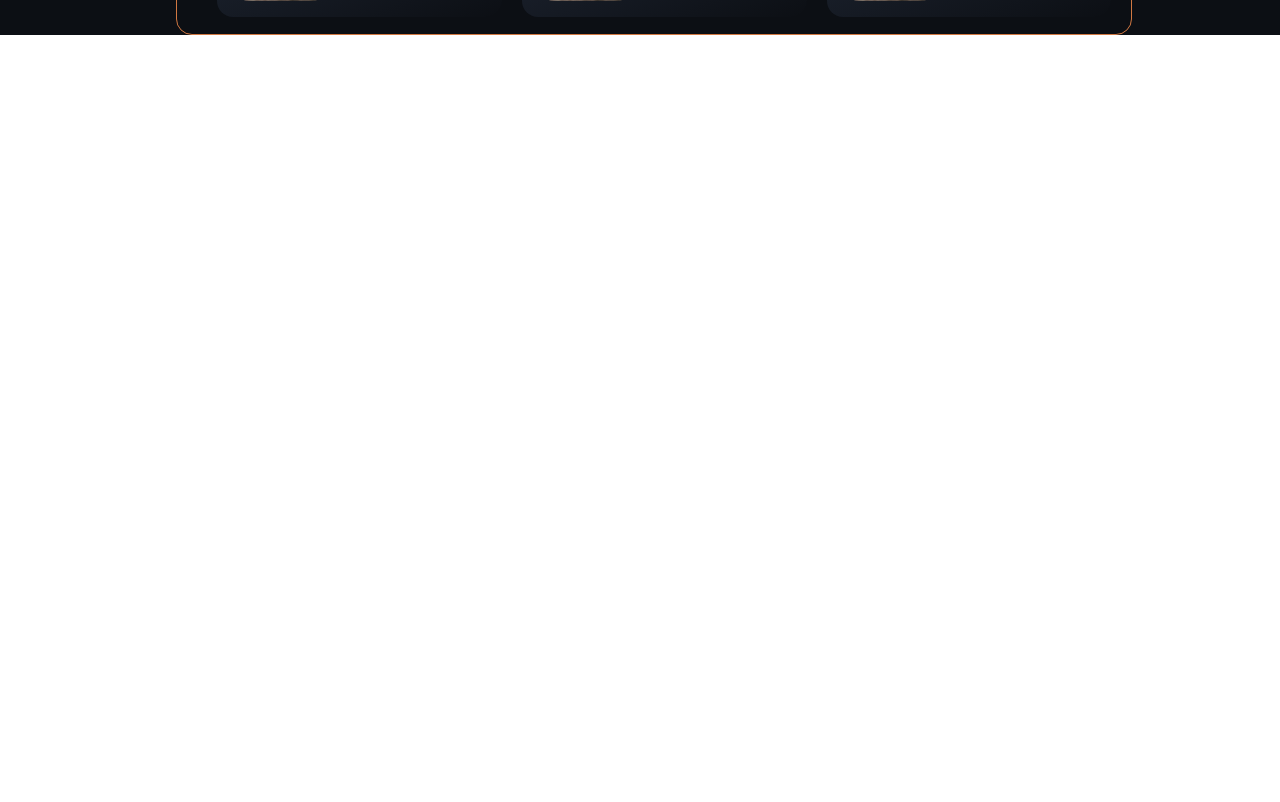
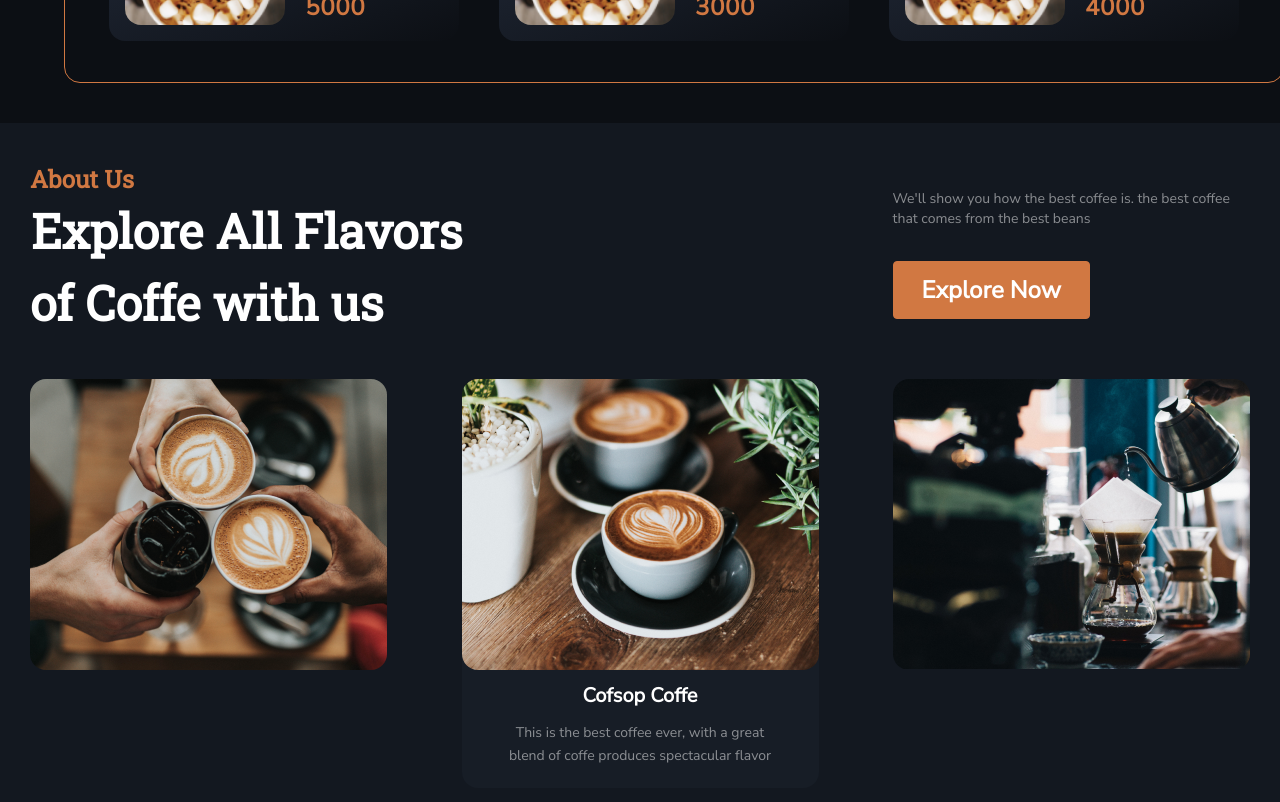
Before and after one commit to TaufikAkbar7/coffeShop, a Vue app in the folder client/: page / in a window 1280 px wide. Shown: the part 1000-1802 px from the top of the page. Before the commit the page ends 1037 px from the top, so only its background shows below. Built offline with nearby package versions, Linux system fonts and the light colour scheme.

Commit message:
create and styling component about

```diff
--- /dev/null
+++ b/client/src/components/molecules/About.vue
@@ -0,0 +1,77 @@
+<template>
+  <Wrapper
+    className="min-h-screen flex flex-col justify-start items-center bg-fourColor"
+  >
+    <div class="w-1220px">
+      <div class="flex flex-wrap justify-between">
+        <div class="flex flex-col justify-center items-start font-roboto">
+          <Title
+            class="text-thirdColor font-semibold mt-10 text-2xl"
+            title="About Us"
+          />
+          <h1 class="font-bold text-5xl text-secondaryColor leading-normal">
+            Explore All Flavors <br /><span class="mr-20"
+              >of Coffe with us</span
+            >
+          </h1>
+        </div>
+        <div class="flex flex-col justify-end items-start p-5">
+          <p
+            v-for="item in items"
+            :key="item.name"
+            class="text-secondayColor50 text-sm"
+          >
+            {{ item.name }}
+          </p>
+          <Button
+            name="Explore Now"
+            className="mt-8 bg-thirdColor hover:bg-transparent text-white hover:border-thirdColor border-thirdColor border font-bold py-3 px-7 rounded text-2xl"
+          />
+        </div>
+      </div>
+      <div class="flex flex-row items-start justify-between mt-10">
+        <img
+          class="rounded-2xl object-cover"
+          src="../../assets/article/index-about-us-1.png"
+          alt="img about"
+        />
+        <div class="flex flex-col justify-start items-center rounded-2xl pb-5 bg-fiveColor">
+          <img
+          class="rounded-2xl object-cover"
+          src="../../assets/article/index-about-us-2.png"
+          alt="img about"
+        />
+        <h1 class="text-secondaryColor text-xl font-semibold p-3">Cofsop Coffe</h1>
+        <p class="text-secondayColor50 text-sm leading-relaxed">This is the best coffee ever, with a great<br/> blend of coffe produces spectacular flavor</p>
+        </div>
+        <img
+          class="rounded-2xl object-cover"
+          src="../../assets/article/index-about-us-3.png"
+          alt="img about"
+        />
+      </div>
+    </div>
+  </Wrapper>
+</template>
+
+<script>
+import { Wrapper, Title, Button } from '../atoms';
+
+export default {
+  name: 'About',
+  components: {
+    Wrapper,
+    Title,
+    Button,
+  },
+  data: () => ({
+    items: [
+      { name: "We'll show you how the best coffee is. the best coffee" },
+      { name: 'that comes from the best beans' },
+    ],
+  }),
+};
+</script>
+
+<style>
+</style>
--- a/client/src/components/molecules/Popular.vue
+++ b/client/src/components/molecules/Popular.vue
@@ -1,22 +1,22 @@
 <template>
-  <Wrapper className="h-60 flex flex-col justify-center items-center mt-52 ml-44 z-20 border border-thirdColor
+  <Wrapper className="h-72 w-1220px flex flex-col justify-center items-center mt-52 mb-10 ml-16 z-20 border border-thirdColor
         rounded-2xl">
     <div
       class="
-        container
+        container mx-auto
         flex flex-col
         justify-center
         items-center
       "
     >
-      <Title className="text-4xl mt-5 text-secondaryColor font-bold" title="Popular Now" />
+      <Title className="text-4xl mt-5 text-secondaryColor font-bold font-roboto" title="Popular Now" />
       <div class="flex flex-row justify-center items-center p-5">
         <div
           v-for="item in items"
           :key="item.name"
-          class="bg-primaryColor60 rounded-2xl h-36 flex flex-row p-4 ml-5 linear"
+          class="bg-primaryColor60 w-full rounded-2xl h-36 flex flex-row p-4 mx-5 linear"
         >
-          <img class="rounded-2xl h-28  object-cover" src="../../assets/article/category-3.png" alt="item" />
+          <img class="rounded-2xl h-28 w-40 object-cover" src="../../assets/article/category-3.png" alt="item" />
           <div class="flex flex-col justify-center items-start p-5">
             <h2 class="text-secondaryColor font-semibold text-2xl">{{ item.name }}</h2>
             <p class="tracking-wide text-secondayColor50 text-md">{{ item.ing }}</p>
--- a/client/src/components/molecules/index.js
+++ b/client/src/components/molecules/index.js
@@ -1,4 +1,5 @@
 import Hero from './Hero.vue';
 import Popular from './Popular.vue';
+import About from './About.vue';
 
-export { Hero, Popular };
+export { Hero, Popular, About };
--- a/client/src/views/Home.vue
+++ b/client/src/views/Home.vue
@@ -1,14 +1,18 @@
 <template>
   <div class='home'>
    <Hero/>
+   <About/>
   </div>
 </template>
 
 <script>
-import { Hero } from '../components/molecules';
+import { Hero, About } from '../components/molecules';
 
 export default {
   name: 'Home',
-  components: { Hero },
+  components: {
+    Hero,
+    About,
+  },
 };
 </script>
--- a/client/tailwind.config.js
+++ b/client/tailwind.config.js
@@ -4,7 +4,11 @@ module.exports = {
   purge: { content: ['./public/**/*.html', './src/**/*.vue'] },
   darkMode: false, // or 'media' or 'class'
   theme: {
-    extend: {},
+    extend: {
+      width: {
+        '1220px': '1220px',
+      },
+    },
     colors: {
       transparent: 'transparent',
       current: 'currentColor',
@@ -23,6 +27,7 @@ module.exports = {
       secondayColor50: 'rgba(255, 255, 255, 0.5)',
       thirdColor: '#D17842',
       fourColor: '#131820',
+      fiveColor: '#171D26'
     },
     fontFamily: {
       roboto: ['Roboto Slab', 'sans-serif'],
```
